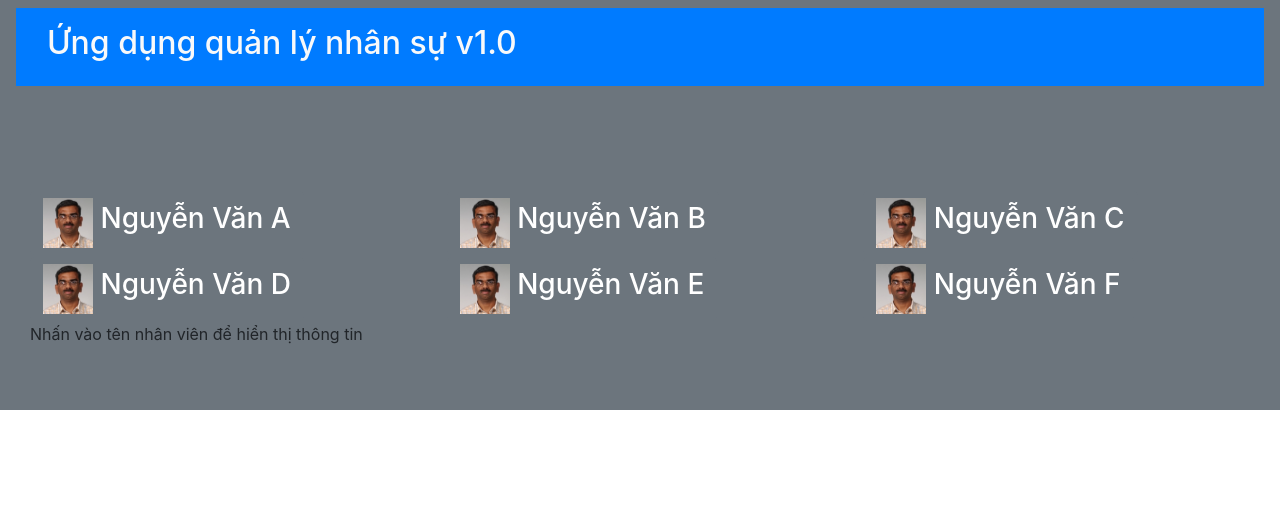
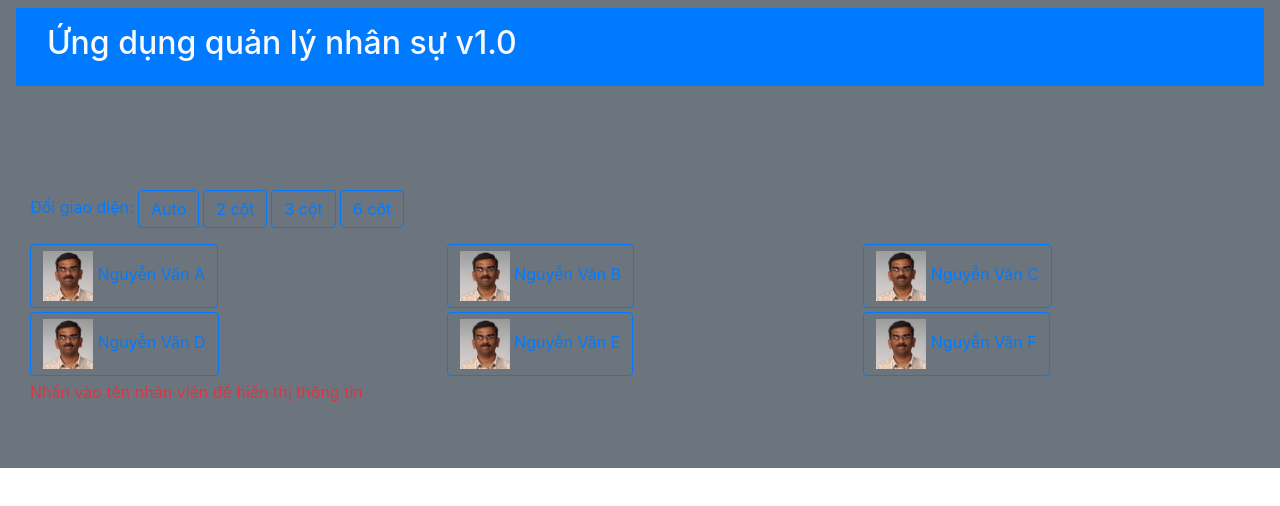
Before and after one commit to DuongOs/DuongOs-ReactASM, a React (Create React App) app: page / in a window 1280 px wide. Shown: the top 506 px of the page. Built offline with nearby package versions, Linux system fonts and the light colour scheme.

Commit message:
updated all function to named function

```diff
--- a/src/component/stafflist.js
+++ b/src/component/stafflist.js
@@ -6,36 +6,66 @@ import { Button } from "reactstrap";
 function StaffList() {
   const [SelectedStaff, setSelectedStaff] = useState(false);
   const [staffs] = useState(STAFFS);
+  const [GridClassName, setGridClassName] = useState(
+    "text-wrap fw-bolder col-md-6 col-lg-4 border-radisus mb-1"
+  );
 
-  const handleClick = (staffInfo) => {
+  function handleClick(staffInfo) {
     setSelectedStaff(staffInfo);
-  };
+  }
 
-  const List = () =>
-    staffs.map((staff) => (
-      <td
-        className="fw-bolder col-sm-12 col-md-6 col-lg-4 border-radisus"
-        key={staff.id}
-      >
-        <Button onClick={() => handleClick(staff)} width="200" className="">
-          <img src={staff.image} alt="Image" width="50" height="50" />
-          <span className="h3">
+  function GridChange() {
+
+    function SetGridAuto() {
+      setGridClassName("text-wrap fw-bolder col-auto border-radisus mb-1");
+    }
+
+    function SetGrid2() {
+      setGridClassName("text-wrap fw-bolder col-6 border-radisus mb-1");
+    }
+
+    function SetGrid3() {
+      setGridClassName("text-wrap fw-bolder col-4 border-radisus mb-1");
+    }
+
+    function SetGrid6() {
+      setGridClassName("text-wrap fw-bolder col-2 border-radisus mb-1");
+    }
+
+    return (
+      <div className="mr-1 d-none d-sm-block pb-3">
+        <span className="text-primary">Đổi giao diện:  </span>
+        <Button className="btn btn-outline-primary mr-1" onClick={SetGridAuto}>Auto</Button>
+        <Button className="btn btn-outline-primary mr-1" onClick={SetGrid2}>2 cột</Button>
+        <Button className="btn btn-outline-primary mr-1" onClick={SetGrid3}>3 cột</Button>
+        <Button className="btn btn-outline-primary mr-1" onClick={SetGrid6}>6 cột</Button>
+      </div>
+    );
+  }
+
+  function List() {
+    return staffs.map((staff) => (
+      <div className={GridClassName} key={staff.id}>
+        <Button onClick={() => handleClick(staff)} className="btn btn-outline-primary display-6">
+          <img src={staff.image} alt={staff.image} width="50" height="50" />
+          <span className="text-wrap display-6">
             <span> </span>
             {staff.name}
           </span>
         </Button>
-      </td>
+      </div>
     ));
+  }
 
   function Info({ params }) {
     if (!params) {
-      return <p>Nhấn vào tên nhân viên để hiển thị thông tin</p>;
+      return <p className="text-danger">Nhấn vào tên nhân viên để hiển thị thông tin</p>;
     } else {
       return (
         <div className="col-sm-11 col-md-10 col-lg-10 m-auto">
-          <div className="card mt-3 mb-3">
-            <h2 className="card-title">Thông tin nhân viên: {params.name}</h2>
-            <img src={params.image} className="" />
+          <div className="card text-white bg-primary mb-3 mt-3">
+            <h2 className="card-title color-primary">Thông tin nhân viên: {params.name}</h2>
+            <img src={params.image} alt={params.name} />
             <div className="card-body">
               <p className="card-text">
                 <span>
@@ -58,8 +88,6 @@ function StaffList() {
                 {SelectedStaff.overTime}
                 <br />
               </p>
-              <button type="button" className="btn btn-outline-primary mr-1">Giao việc</button>
-              <button type="button" className="btn btn-outline-warning ml-1">Cập nhật thông tin</button>
             </div>
           </div>
         </div>
@@ -69,14 +97,15 @@ function StaffList() {
 
   return (
     <div className="pb-5 pt-5 container-fluid">
-      <table >
-        <tbody>
-          <tr className="row">
+      <div>
+        <GridChange id="GridChange" />
+        <div>
+          <div className="row">
             <List />
-          </tr>
-        </tbody>
-      </table>
-      <Info params={SelectedStaff}/>
+          </div>
+        </div>
+      </div>
+      <Info params={SelectedStaff} />
     </div>
   );
 }
```
